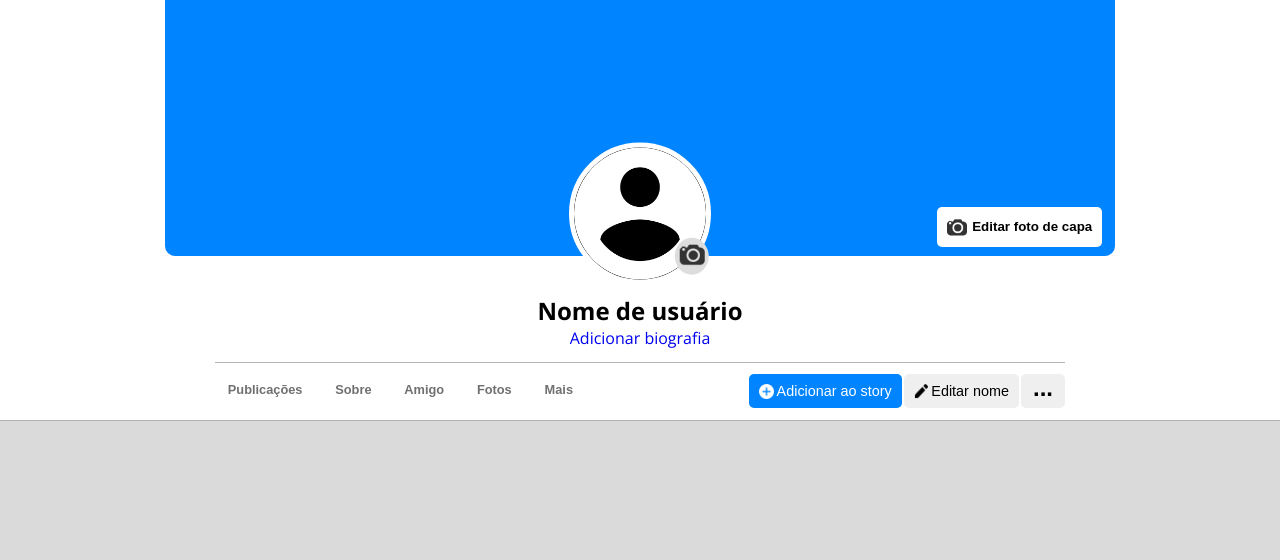
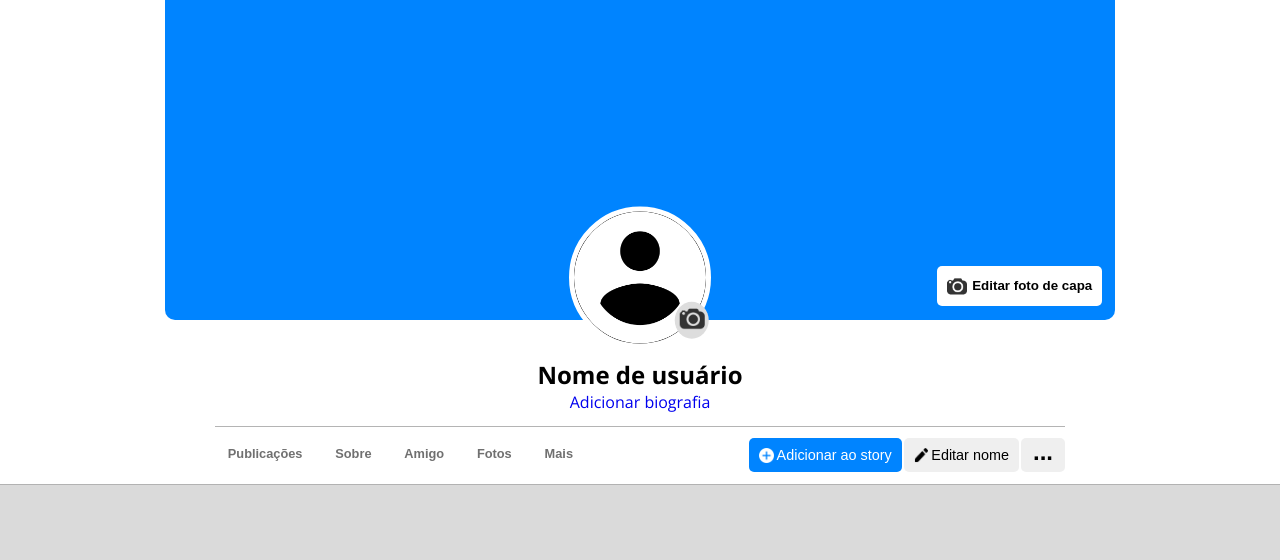
Before and after one commit to PauloHenriqueMagno/Curriculo, a PHP site: page /face/face.html in a window 1280 px wide. Shown: the top 560 px of the page. Before the commit the page ends 421 px from the top, so only its background shows below. Run offline with PHP 8.4, Linux system fonts and the light colour scheme.

Commit message:
Update face

```diff
--- a/face/face.css
+++ b/face/face.css
@@ -34,7 +34,7 @@ header{
     background-color: var(--color-primary);
     width: 100%;
     max-width: 950px;
-    height: 20vw;
+    height: 25vw;
     display: flex;
     justify-content: center;
     align-items: flex-end;
@@ -65,7 +65,7 @@ header{
 .header_background_button{
     position: absolute;
     right: 1vw;
-    margin-bottom: 1%;
+    margin-bottom: 1.5%;
     background-color: rgb(255, 255, 255);
     display: flex;
     align-items: center;
@@ -92,6 +92,9 @@ header:nth-child(1) .container{
 }
 .header_user_name{
     font-size: 1rem;
+}
+.header_user_biografia{
+    font-size: 0.6rem;
 }
 /*HEADER*/
 
@@ -270,6 +273,9 @@ main .main_stick_menu_right li:nth-child(1) button img{
     .header_user_name{
         font-size: 1.5rem;
     }
+    .header_user_biografia{
+        font-size: 1rem;
+    }
 }
 @media only screen and (min-width: 761px){
     .mobile_hidden{
```
